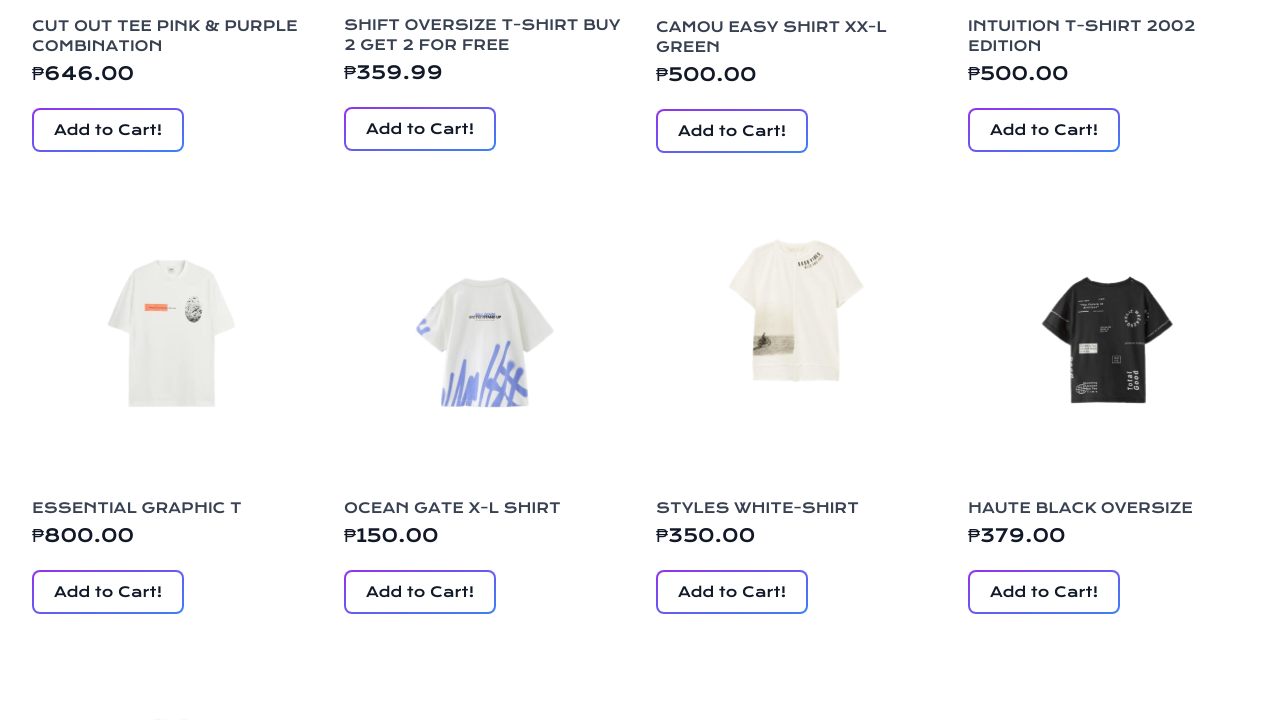
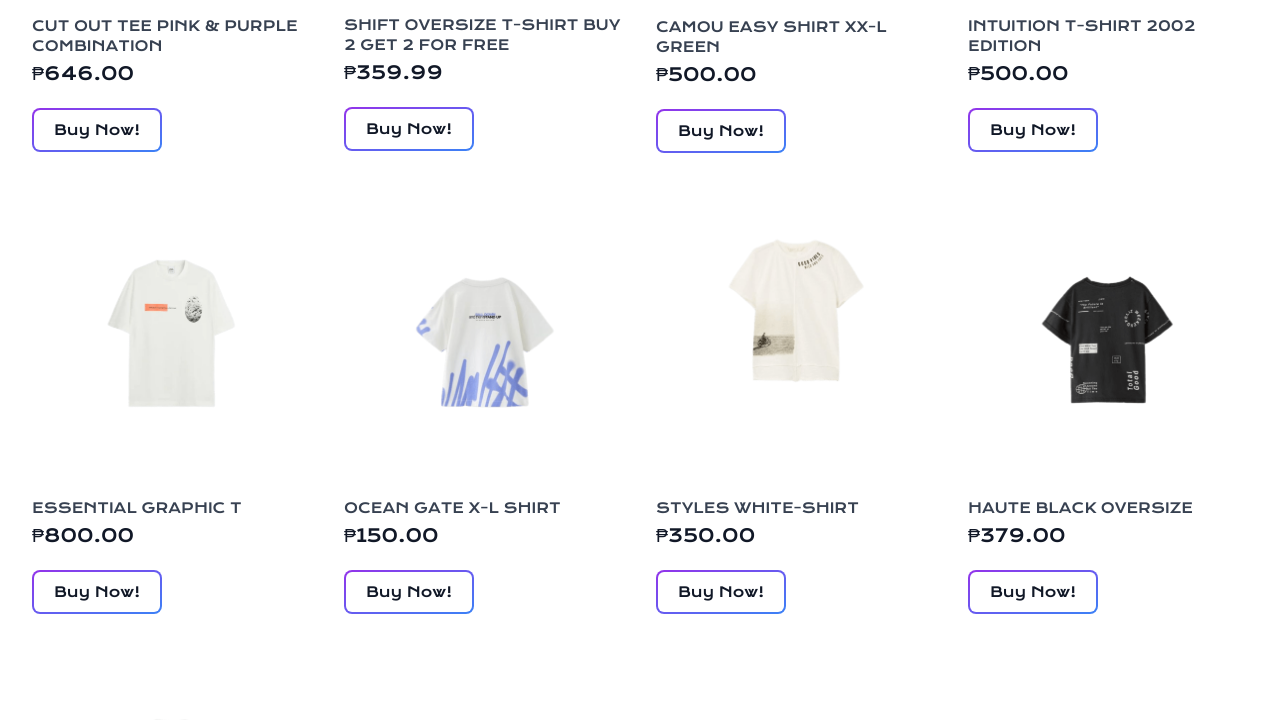
Before and after one commit to CSaguinsin/manila-thrift-shop, a React (Create React App) app: page / in a window 1280 px wide. Shown: the part 1284-2004 px from the top of the page. Built offline with nearby package versions, Linux system fonts and the light colour scheme.

Commit message:
Update RenderCheckoutOnClick.jsx
Just changed the Add to Cart! to Buy Now!

```diff
--- a/src/Components/CheckoutComponents/RenderCheckoutOnClick.jsx
+++ b/src/Components/CheckoutComponents/RenderCheckoutOnClick.jsx
@@ -7,7 +7,7 @@ function RenderCheckoutOnClick() {
     <Link to="/Checkout">
             <button className="relative inline-flex items-center justify-center p-0.5 mb-2 mr-2 overflow-hidden text-sm font-medium text-gray-900 rounded-lg group bg-gradient-to-br from-purple-600 to-blue-500 group-hover:from-purple-600 group-hover:to-blue-500 hover:text-white dark:text-white focus:ring-4 focus:outline-none focus:ring-blue-300 dark:focus:ring-blue-800">
                 <span className="relative px-5 py-2.5 transition-all ease-in duration-75 bg-white dark:bg-gray-900 rounded-md group-hover:bg-opacity-0">
-                  Add to Cart!
+                  Buy Now!
                 </span>
             </button>
     </Link>
```
